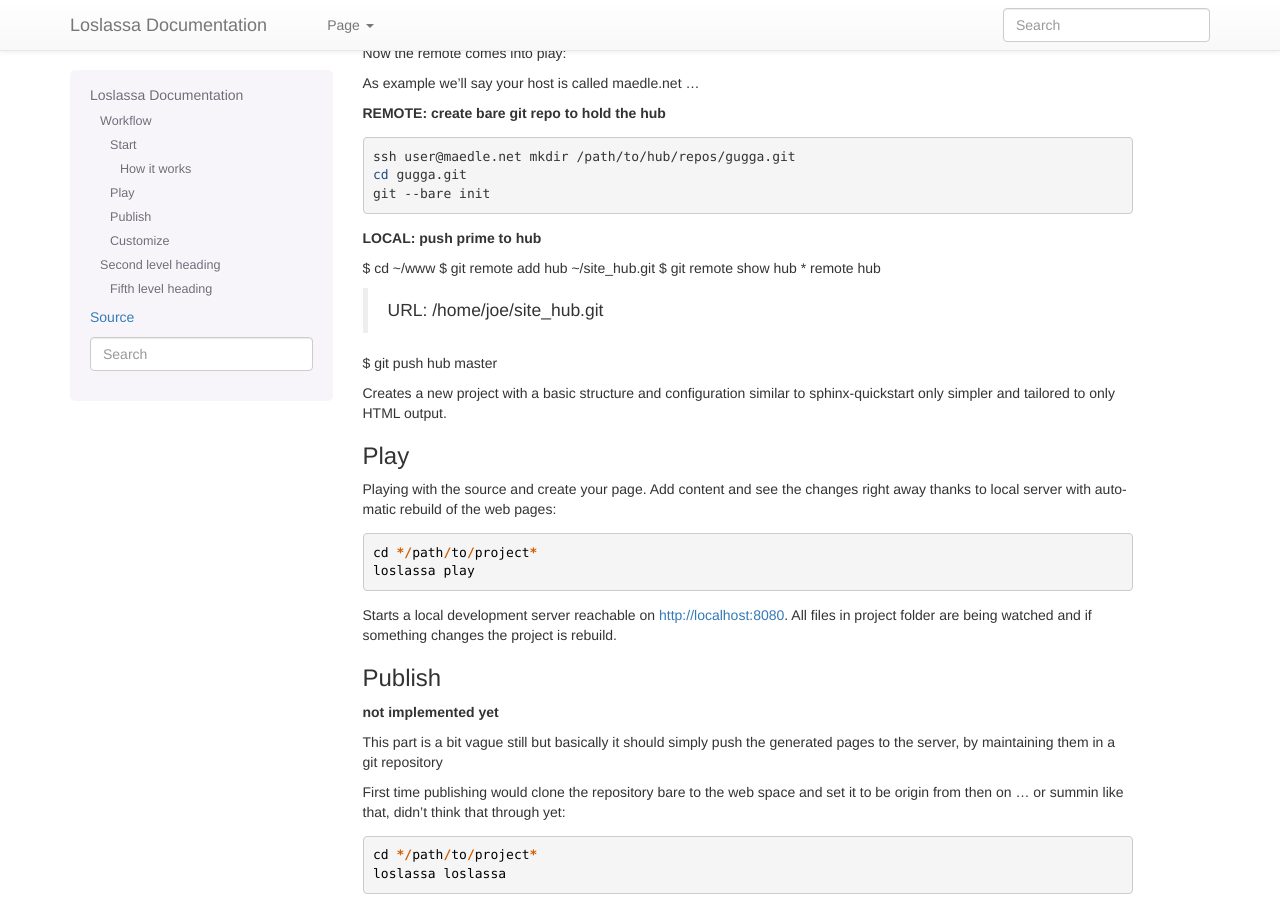
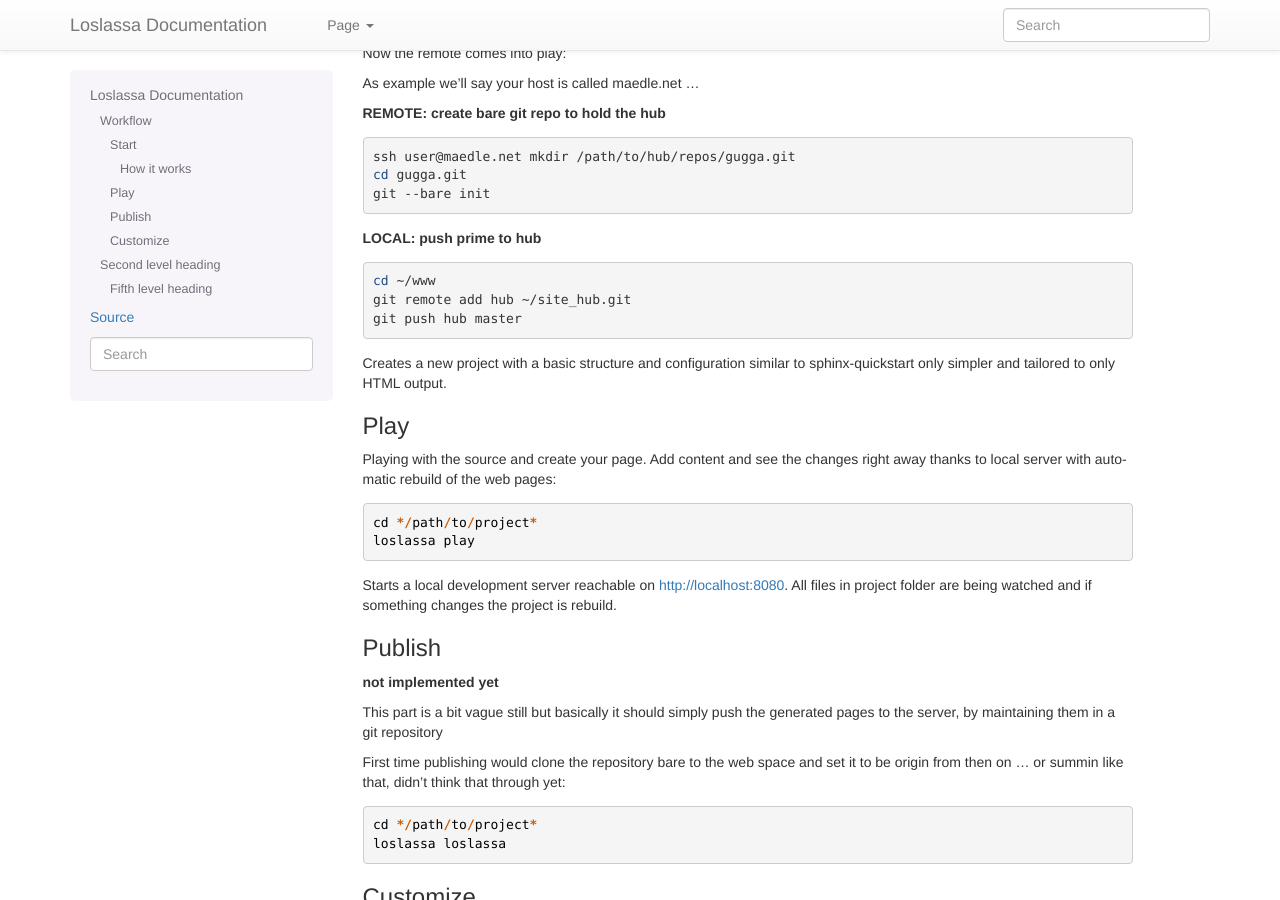
Before and after one commit to obestwalter/loslassa, a Sphinx documentation site: the page built from docs/index.rst, in a window 1280 px wide and 900 px high, scrolled down 831 px. Built offline with Sphinx 7.4.7, drawn with Linux system fonts in a browser that asks for light colours; pages that are not in the unit, such as notebooks, are missing from menus.

```diff
--- a/docs/index.rst
+++ b/docs/index.rst
@@ -66,12 +66,11 @@ As example we'll say your host is called maedle.net ...
 
 **LOCAL: push prime to hub**
 
-$ cd ~/www
-$ git remote add hub ~/site_hub.git
-$ git remote show hub
-* remote hub
-  URL: /home/joe/site_hub.git
-$ git push hub master
+.. code-block:: bash
+
+    cd ~/www
+    git remote add hub ~/site_hub.git
+    git push hub master
 
 Creates a new project with a basic structure and configuration
 similar to sphinx-quickstart only simpler and tailored to only HTML output.
```
Also changed, not shown: docs/__build/html/_sources/index.txt (+5 -6 lines), docs/__build/html/index.html (+10 -18 lines), docs/__build/html/searchindex.js (+1 -1 lines), 2 other files.
